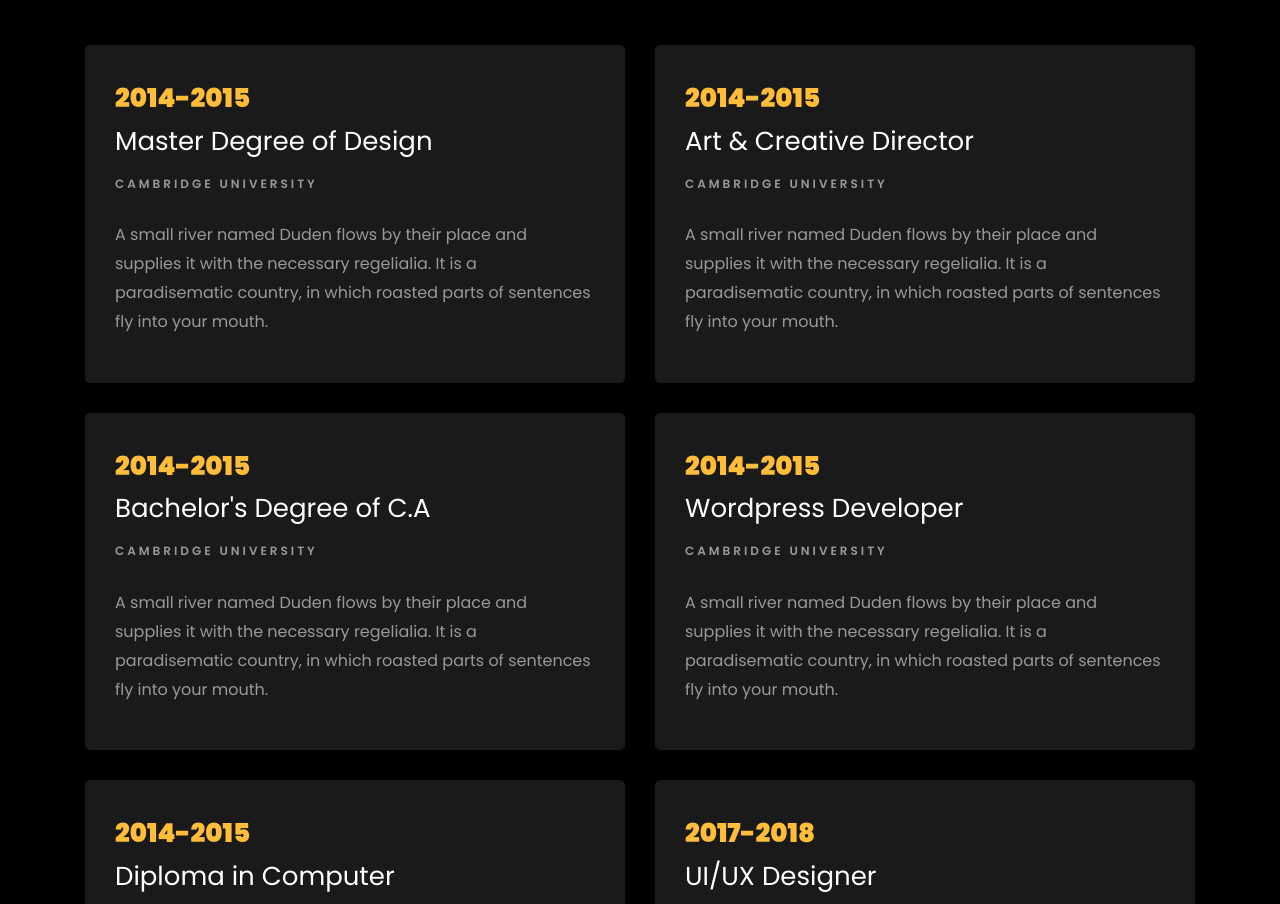
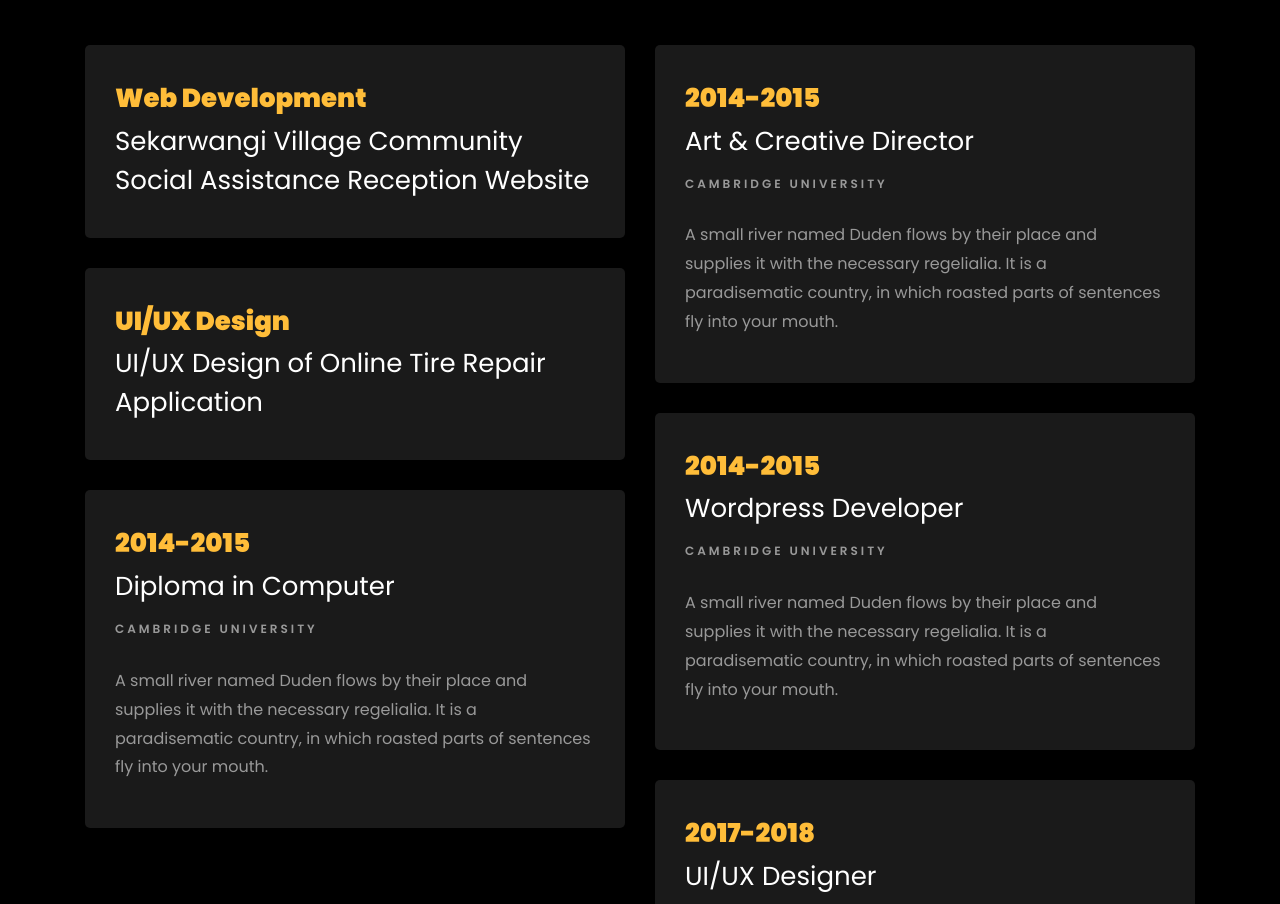
Before and after one commit to svlatatech/svlatatech.github.io, a plain HTML site: page index.html in a window 1280 px wide. Shown: the part 1009-1913 px from the top of the page. Drawn offline with Linux system fonts and the light colour scheme; files whose address does not match are found by name.

Commit message:
update 08:25

```diff
--- a/index.html
+++ b/index.html
@@ -86,16 +86,12 @@
     		<div class="row">
     			<div class="col-md-6">
     				<div class="resume-wrap ftco-animate">
-    					<span class="date">2014-2015</span>
-    					<h2>Master Degree of Design</h2>
-    					<span class="position">Cambridge University</span>
-    					<p class="mt-4">A small river named Duden flows by their place and supplies it with the necessary regelialia. It is a paradisematic country, in which roasted parts of sentences fly into your mouth.</p>
+    					<span class="date">Web Development</span>
+    					<h2>Sekarwangi Village Community Social Assistance Reception Website</h2>
     				</div>
     				<div class="resume-wrap ftco-animate">
-    					<span class="date">2014-2015</span>
-    					<h2>Bachelor's Degree of C.A</h2>
-    					<span class="position">Cambridge University</span>
-    					<p class="mt-4">A small river named Duden flows by their place and supplies it with the necessary regelialia. It is a paradisematic country, in which roasted parts of sentences fly into your mouth.</p>
+    					<span class="date">UI/UX Design</span>
+    					<h2>UI/UX Design of Online Tire Repair Application</h2>
     				</div>
     				<div class="resume-wrap ftco-animate">
     					<span class="date">2014-2015</span>
```
